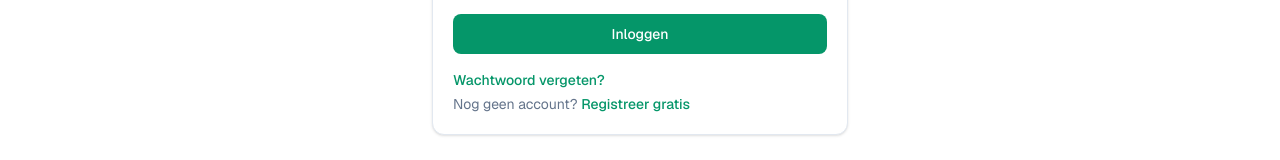
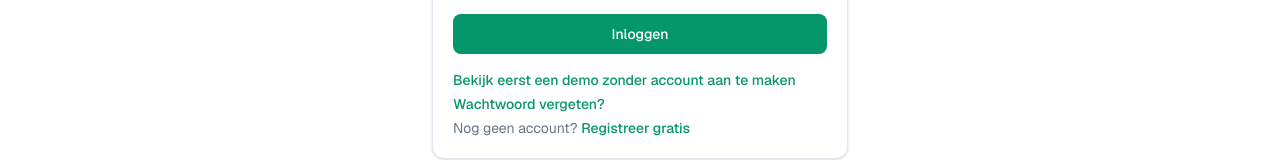
Before and after one commit to maxcrijnen-alt/sportmatch-zzp, a Next.js app: page /login in a window 1280 px wide. Shown: the part 632-792 px from the top of the page. Built offline with nearby package versions, Linux system fonts and the light colour scheme; no server answers.

Commit message:
Allow demo role query on login page

```diff
--- a/src/app/(public)/login/page.tsx
+++ b/src/app/(public)/login/page.tsx
@@ -15,12 +15,26 @@ export const metadata: Metadata = {
   title: "Inloggen",
 };
 
-export default async function LoginPage() {
+const demoEmails: Record<string, string> = {
+  sportschool: "sportschool@sportmatch.test",
+  instructeur: "instructeur@sportmatch.test",
+  planner: "planner@sportmatch.test",
+  admin: "admin@sportmatch.test",
+};
+
+export default async function LoginPage({
+  searchParams,
+}: {
+  searchParams: Promise<{ demo?: string }>;
+}) {
   const profile = await getSessionProfile();
 
   if (profile) {
     redirect("/dashboard");
   }
+
+  const { demo } = await searchParams;
+  const defaultDemoEmail = demo ? demoEmails[demo] : undefined;
 
   return (
     <div className="mx-auto flex w-full max-w-md flex-col px-4 py-16">
@@ -32,8 +46,16 @@ export default async function LoginPage() {
           </CardDescription>
         </CardHeader>
         <CardContent>
-          <LoginForm />
+          <LoginForm defaultEmail={defaultDemoEmail} />
           <div className="mt-4 space-y-1 text-sm text-muted-foreground">
+            <p>
+              <Link
+                className="font-medium text-primary hover:underline"
+                href="/demo"
+              >
+                Bekijk eerst een demo zonder account aan te maken
+              </Link>
+            </p>
             <p>
               <Link
                 className="font-medium text-primary hover:underline"
```
